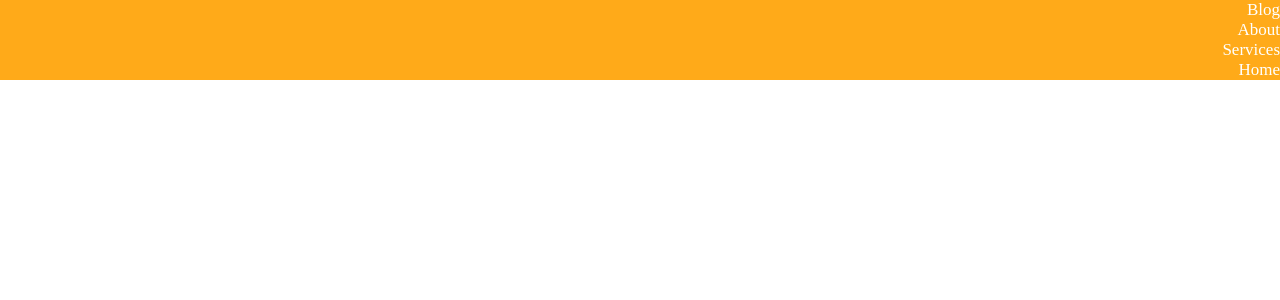
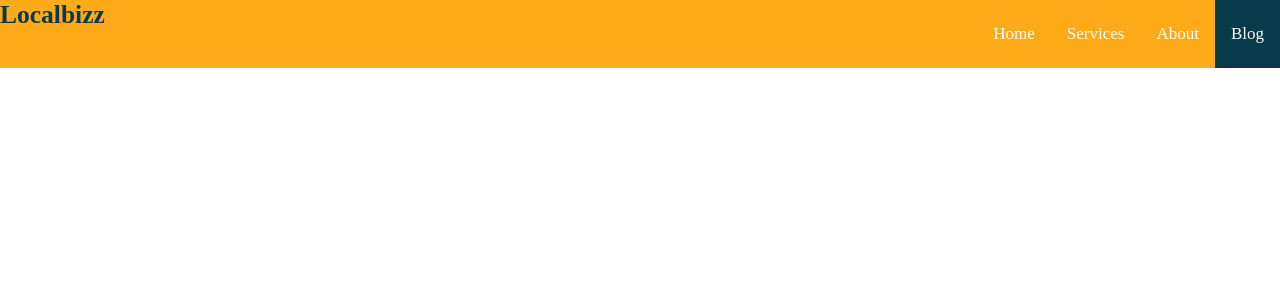
Before and after one commit to namutala/website, a Django app: template storefront/templates/blog.html in a window 1280 px wide. Shown: the top 300 px of the page. Run offline with Django 5.2, Linux system fonts and the light colour scheme; the template is opened without the code that fills it, so the values that code supplies are empty.

Commit message:
updating the navbar css

```diff
--- a/static/blog.css
+++ b/static/blog.css
@@ -4,7 +4,9 @@
     box-sizing: border-box;
 }
 body{
-    background-image: url();
+    background-image: url(/static/images/background.jpg);
+    background-repeat: no-repeat;
+    background-size: cover;
 }
 nav{
     background-color: #FFAA19;
@@ -12,12 +14,25 @@ nav{
     font-size: 17px;
 }
 
-.nav-bar{
-    text-align: center;
+.nav-brand{
+    float: left;
+    color: #073B4C;
 }
-.nav-bar a{
+.navbar li{
+    list-style: none;
+}
+.navbar a{
     color: #fff;
     float: right;
     text-decoration: none;
-
+    padding:  24px 16px;
+    display: inline;
 }
+.navbar a.active{
+    background-color: #073B4C;
+}
+.navbar a:hover{
+    background-color: #073B4C;
+    cursor: pointer;
+    color: #AED9E0;
+}
--- a/storefront/templates/blog.html
+++ b/storefront/templates/blog.html
@@ -7,15 +7,16 @@
     <title>blog</title>
 </head>
 <body>
-    <nav>
-        <div class="nav-bar">
+    <nav class="navbar">
+        <div class="nav-brand">
+            <h1>Localbizz</h1>
+        </div>
             <ul>
-                <li><a href="#">Blog</a></li>
+                <li><a class="active" href="#">Blog</a></li>
                 <li><a href="#">About</a></li>
                 <li><a href="#">Services</a></li>
                 <li><a href="#">Home</a></li>
             </ul>
-        </div>
     </nav>
 </body>
 </html>
```
